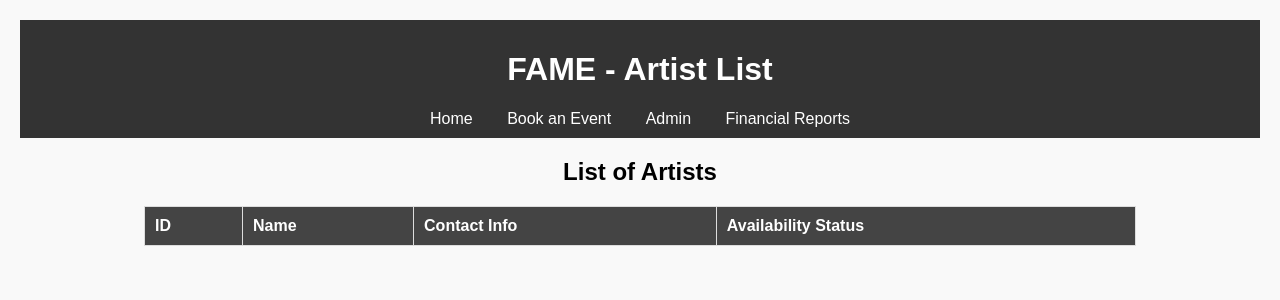
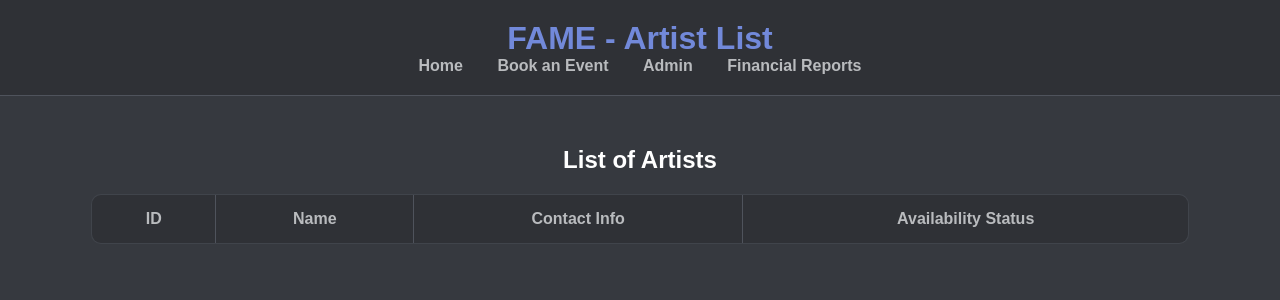
Before and after one commit to Rex5433/PHP-Database, a PHP site: page /artists.php in a window 1280 px wide. Shown: the top 300 px of the page. Run offline with PHP 8.4, Linux system fonts and the light colour scheme; data that the repository does not hold is empty.

Commit message:
Update artists.css
cleaning

```diff
--- a/Database Program/UpdatedPHP/artists.css
+++ b/Database Program/UpdatedPHP/artists.css
@@ -1,51 +1,105 @@
 body {
     font-family: Arial, sans-serif;
-    margin: 20px;
-    background-color: #f9f9f9;
+    margin: 0;
+    padding: 0;
+    background-color: #36393F;
+    color: #FFFFFF;
 }
 
 header {
-    background-color: #333;
-    color: white;
-    padding: 10px 20px;
+    background-color: #2F3136;
+    padding: 20px;
+    text-align: center;
+    border-bottom: 1px solid #4F535C;
+}
+
+header h1 {
+    margin: 0;
+    color: #7289DA;
+}
+
+nav a {
+    color: #B9BBBE;
+    text-decoration: none;
+    margin: 0 15px;
+    font-weight: bold;
+}
+
+nav a:hover {
+    color: #7289DA;
+}
+
+main {
+    padding: 30px;
     text-align: center;
 }
 
-nav a {
-    color: white;
-    margin: 0 15px;
-    text-decoration: none;
+table {
+    width: 90%;
+    margin: 20px auto;
+    border-collapse: collapse;
+    background-color: #40444B;
+    color: #FFFFFF;
+    border-radius: 10px;
+    overflow: hidden;
+    border: 1px solid #4F535C;
 }
 
-nav a:hover {
-    text-decoration: underline;
+th, td {
+    padding: 15px;
+    text-align: center;
+    border: 1px solid #4F535C;
 }
 
-h1, h2 {
-    text-align: center;
+th {
+    background-color: #2F3136;
+    color: #B9BBBE;
+    font-weight: bold;
 }
 
-#artistTable {
-    width: 80%;
-    margin: 20px auto;
-    border-collapse: collapse;
+td {
+    background-color: #40444B;
 }
 
-#artistTable th, #artistTable td {
-    border: 1px solid #ddd;
-    padding: 10px;
-    text-align: left;
-}
-
-#artistTable th {
-    background-color: #444;
+tr:hover {
+    background-color: #7289DA;
     color: white;
 }
 
-#artistTable tr:nth-child(even) {
-    background-color: #f2f2f2;
+td:nth-child(4) {
+    font-weight: bold;
+    text-transform: uppercase;
 }
 
-#artistTable tr:hover {
-    background-color: #ddd;
+td:nth-child(4):contains("Available") {
+    color: #43B581;
 }
+
+td:nth-child(4):contains("Unavailable") {
+    color: #F04747;
+}
+
+footer {
+    background-color: #2F3136;
+    padding: 10px;
+    text-align: center;
+    color: #B9BBBE;
+    position: fixed;
+    width: 100%;
+    bottom: 0;
+}
+
+@media (max-width: 768px) {
+    table {
+        font-size: 14px;
+    }
+
+    nav a {
+        display: block;
+        margin: 5px 0;
+    }
+
+    th, td {
+        padding: 10px;
+    }
+}
```
